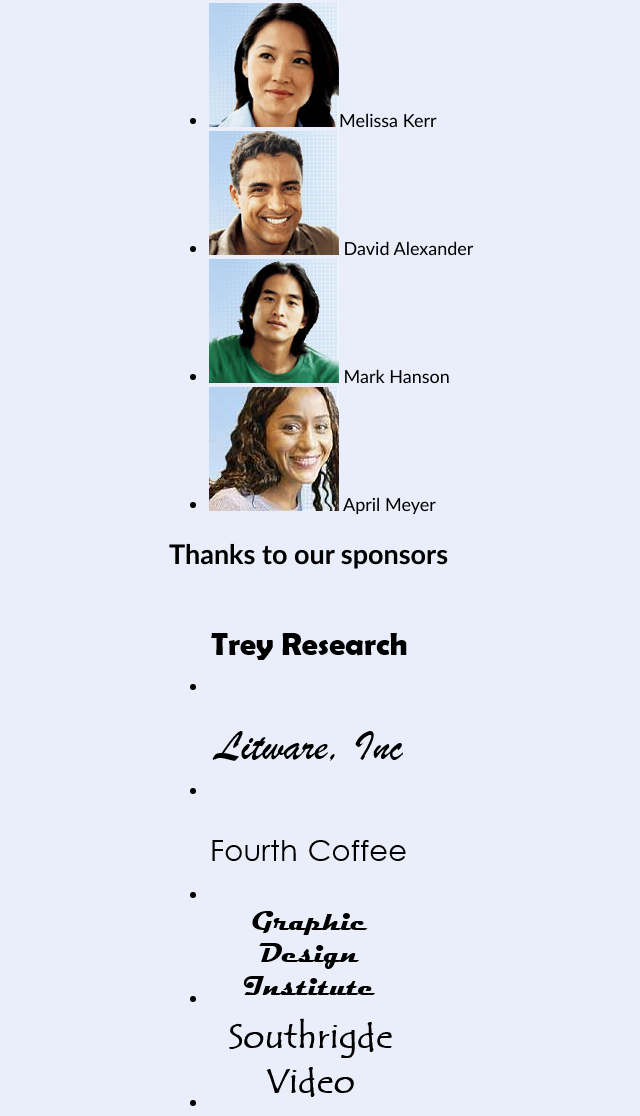
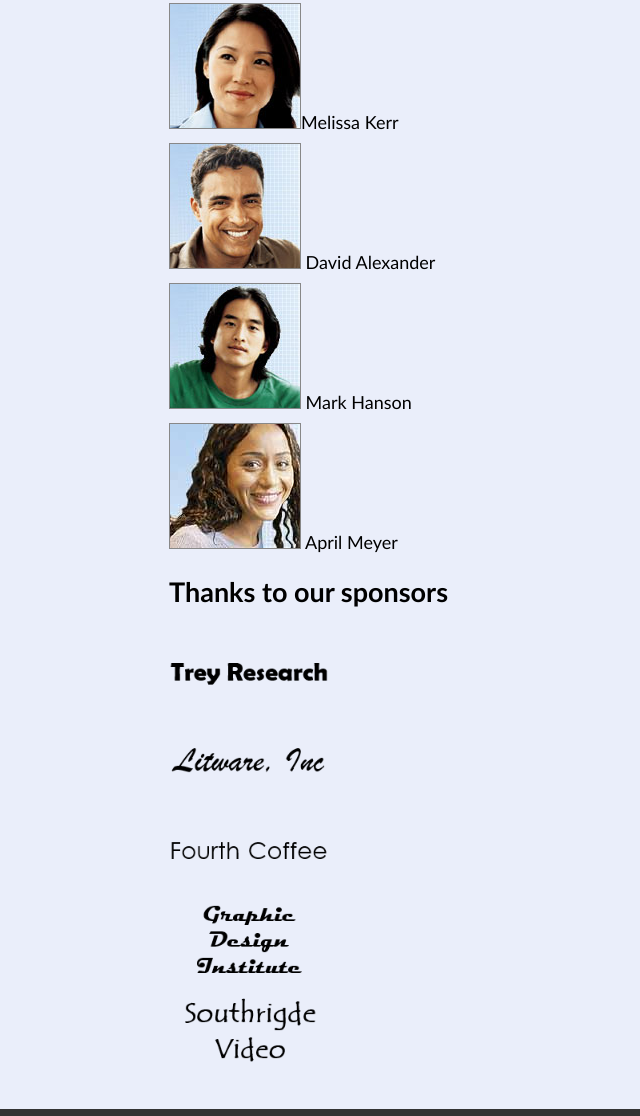
Before and after one commit to clund30/ConstosoConf, a plain HTML site: page index.html in a window 1280 px wide. Shown: the part 621-1737 px from the top of the page, without its empty margins (1-641 px from the left). Drawn offline with Linux system fonts and the light colour scheme.

Commit message:
added index.css page

```diff
--- a/index.html
+++ b/index.html
@@ -5,6 +5,7 @@
     <meta charset="UTF-8">
     <meta name="viewport" content="width=device-width, initial-scale=1.0">
     <link href="styles/pages/styles.css" rel="stylesheet" />
+    <link href="styles/pages/index.css" rel="stylesheet" />
     <link href="styles/nav.css" rel="stylesheet" />
     <link href="styles/header.css" rel="stylesheet" />
     <link href="styles/footer.css" rel="stylesheet" />
@@ -32,9 +33,9 @@
             </a>
         </div>
     </header>
+    <section class="page-section">
         <div class="container">
-
-        <section>
+            <section class="introduction">
                 <p>
                     The web keeps evolving. There's a wealth of new technologies to keep up with! ContosoConf is an
                     in-depth
@@ -43,7 +44,7 @@
                     Don't miss the best speakers in the business, talking about the future of the web.
                 </p>
             </section>
-        <section>
+            <section class="speakers">
                 <h2>Featuring these excellent speakers</h2>
                 <ul>
                     <li><img src="images/speakers/melissa-kerr.jpg" alt="Melissa Kerr">Melissa Kerr</li>
@@ -53,7 +54,7 @@
                 </ul>
             </section>
 
-        <section>
+            <section class="sponsors">
                 <h2>Thanks to our sponsors</h2>
                 <ul>
                     <li><img src="images/sponsors/sponsor1.png" alt="Trey Research"></li>
@@ -64,6 +65,7 @@
                 </ul>
             </section>
         </div>
+    </section>
     <footer class="page-footer">
         <div class="container">
             <p>
--- /dev/null
+++ b/styles/pages/index.css
@@ -0,0 +1,50 @@
+/* Styles for the index page */
+
+.speakers ul {
+    list-style-type: none;
+    padding: 0;
+    display: -ms-flexbox;
+    display: flexbox;
+    -ms-flex-wrap: wrap;
+    flex-wrap: wrap;
+}
+
+.speakers li {
+    display: block;
+    margin: 0 2rem 1rem 0;
+}
+
+.speakers li img {
+    border: 1px solid #888;
+}
+
+.speakers li .name {
+    text-align: center;
+    display: block;
+}
+
+
+.sponsors ul {
+    list-style-type: none;
+    padding: 0;
+    display: -ms-flexbox;
+    display: flexbox;
+    -ms-flex-wrap: wrap;
+    flex-wrap: wrap;
+}
+
+.sponsors li {
+    display: block;
+    margin: 0 2rem 1rem 0;
+    max-width: 16rem;
+}
+
+.sponsors li img {
+    max-width: 100%;
+    display: block;
+}
+
+
+.video video {
+    max-width: 100%;
+}
```
Lines whose indentation alone changed are shown as unchanged.
